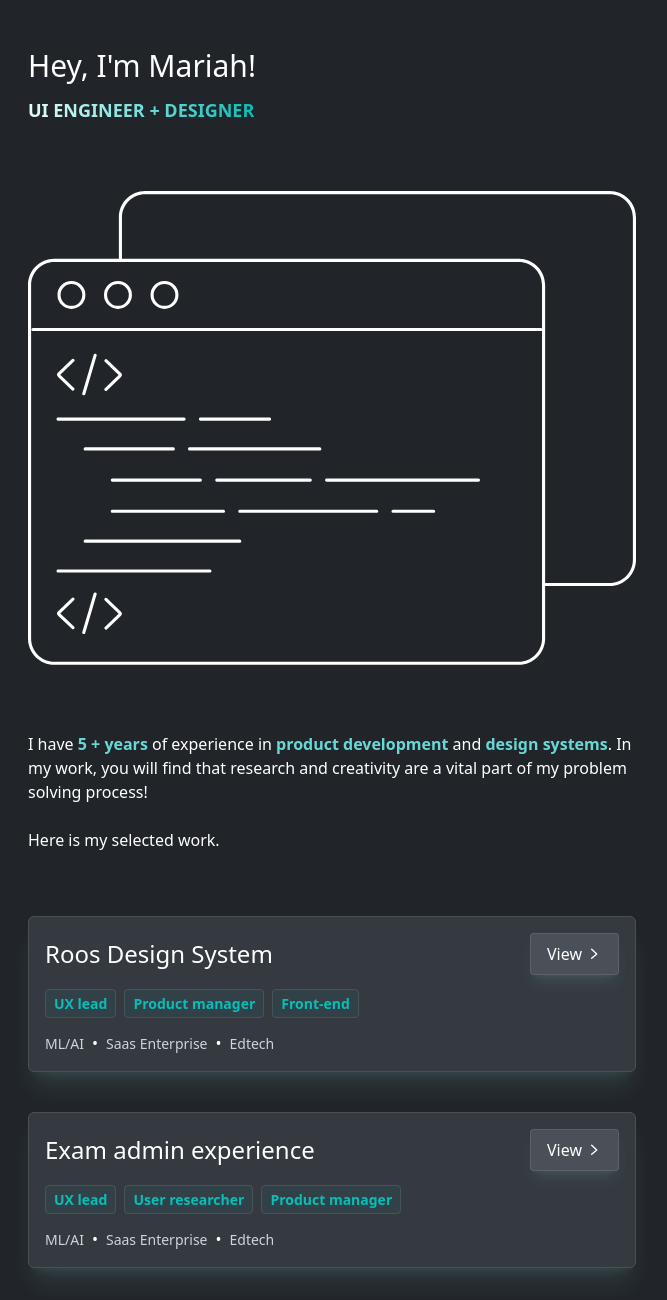
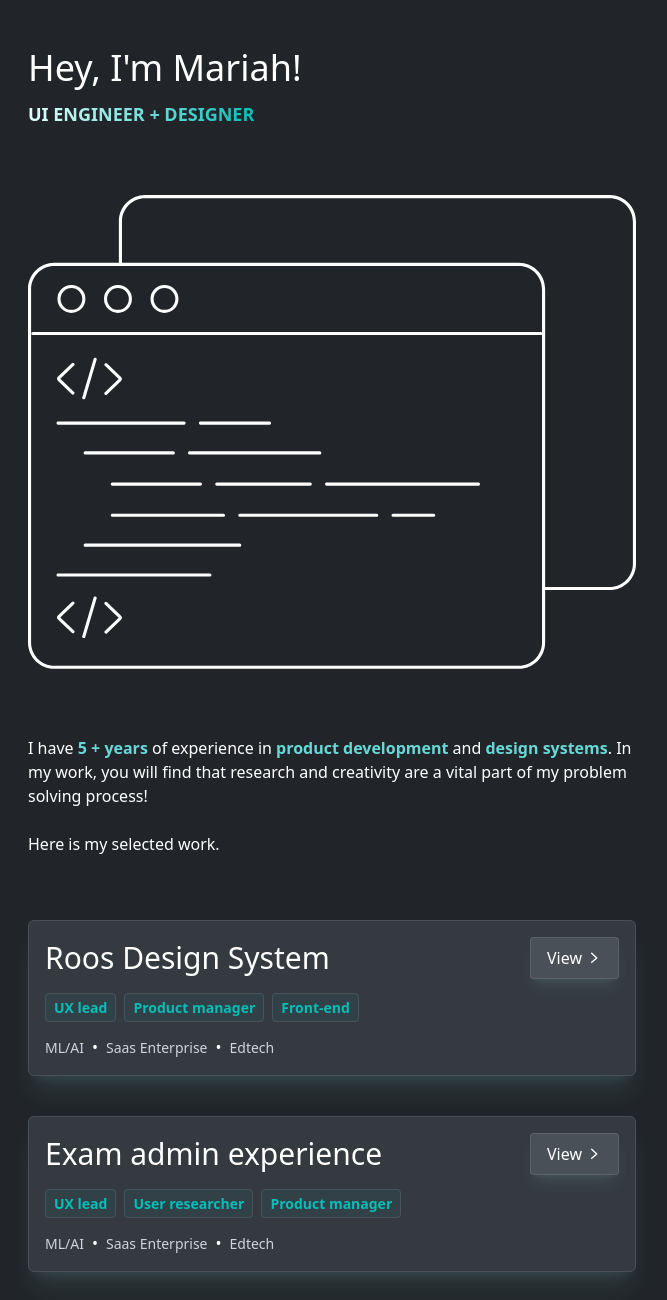
Before and after one commit to mariahtao/mariahux, a Gatsby site: page / in a window 1280 px wide. Shown: the top 1300 px of the page, 420-1087 px from the left. Built offline with nearby package versions, Linux system fonts and the light colour scheme; Gatsby itself is replaced by a stand-in of ours.

Commit message:
style edits

```diff
--- a/src/styles/index.css
+++ b/src/styles/index.css
@@ -3,13 +3,13 @@
 @tailwind utilities;
 @layer base {
     h1 {
-        @apply text-4xl mb-3 sm:text-3xl;
+        @apply sm:text-4xl mb-3 text-3xl;
     }
     h2 {
-        @apply text-3xl mb-4 font-medium sm:text-2xl;
+        @apply sm:text-3xl mb-4 font-medium text-2xl;
     }
     h3 {
-        @apply text-2xl mb-3 font-medium sm:text-xl;
+        @apply sm:text-2xl mb-3 font-medium text-xl;
     }
     h4 {
         @apply text-lg my-2 text-aqua-500 font-semibold;
```
